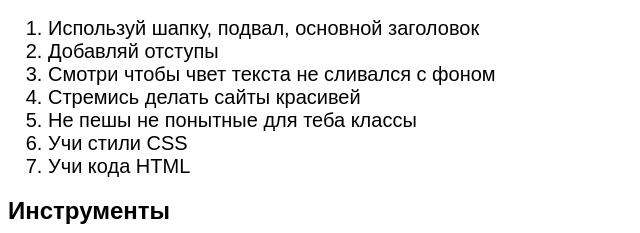
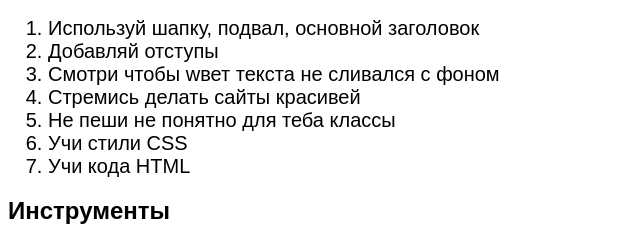
Before and after one commit to Kalbasa228/poleznayinfa, a plain HTML site: page index.html in a window 1280 px wide. Shown: the part 174-407 px from the top of the page, 0-640 px from the left. Drawn offline with Linux system fonts and the light colour scheme.

Commit message:
Update index.html

```diff
--- a/index.html
+++ b/index.html
@@ -13,9 +13,9 @@
       <ol>
         <li>Используй шапку, подвал, основной заголовок</li>
         <li>Добавляй отступы</li>
-        <li>Смотри чтобы чвет текста не сливался с фоном</li>
+        <li>Смотри чтобы wвет текста не сливался с фоном</li>
         <li>Стремись делать сайты красивей</li>
-        <li>Не пешы не понытные для теба классы</li>
+        <li>Не пеши не понятно для теба классы</li>
         <li>Учи стили CSS</li>
         <li>Учи кода HTML</li>
       </ol>
```
